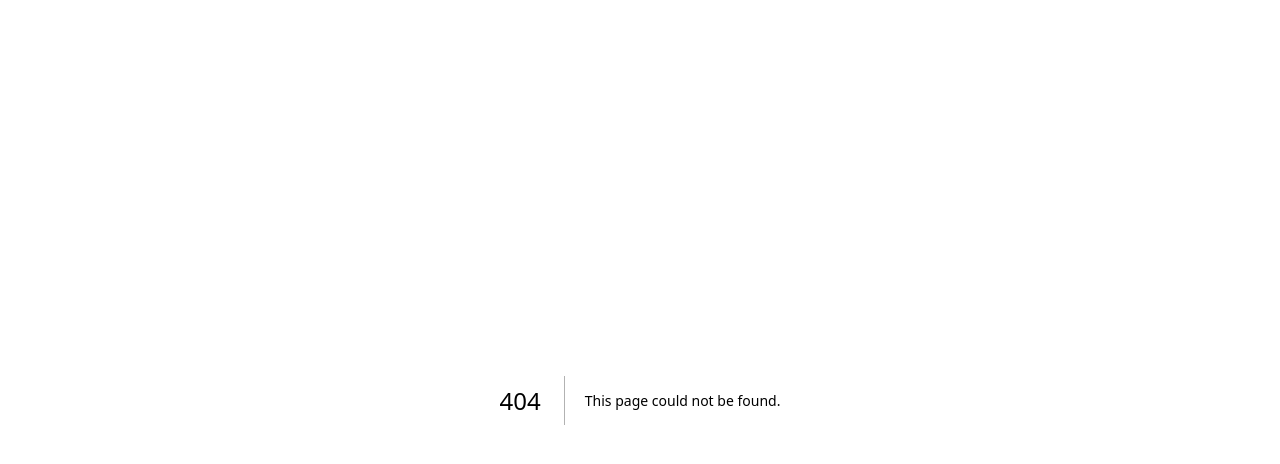
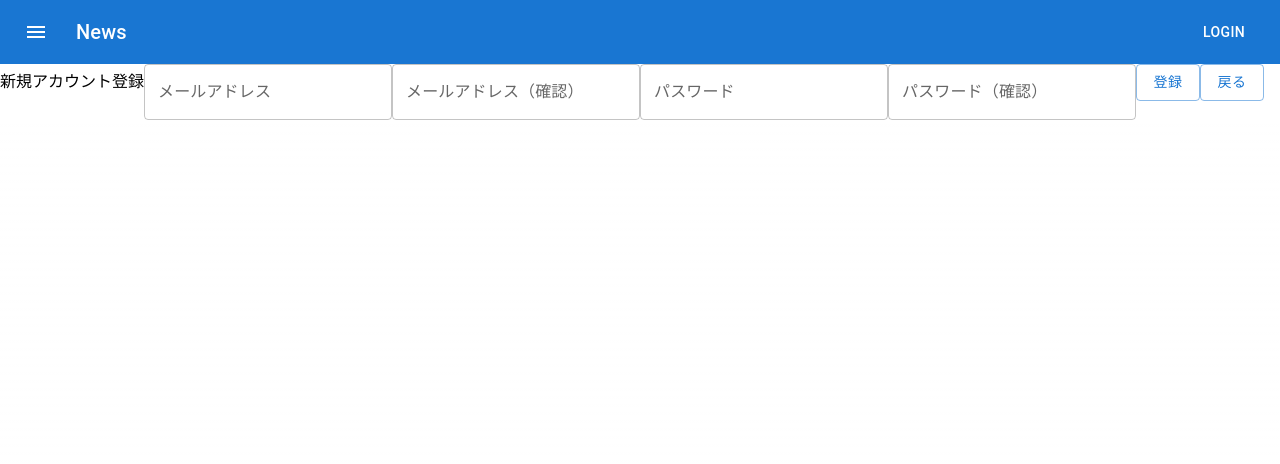
Before and after one commit to nagate/time-sheet, a Next.js app: page /settings/create-account in a window 1280 px wide. Before the commit this address had no page. Shown: the top 464 px of the page. Built offline with nearby package versions, Linux system fonts and the light colour scheme.

Commit message:
pwa,typescriptの導入

```diff
--- a/next.config.js
+++ b/next.config.js
@@ -2,3 +2,12 @@
 const nextConfig = {}
 
 module.exports = nextConfig
+
+const withPWA = require('next-pwa')
+
+module.exports = withPWA({
+  pwa: {
+    dest: 'public',
+    disable: process.env.NODE_ENV === 'development'
+  }
+})
--- a/src/app/layout.tsx
+++ b/src/app/layout.tsx
@@ -1,22 +1,23 @@
-import type { Metadata } from 'next'
-import { Inter } from 'next/font/google'
-import './globals.css'
+import type { Metadata } from "next";
+import { Inter } from "next/font/google";
+import "./globals.css";
 
-const inter = Inter({ subsets: ['latin'] })
+const inter = Inter({ subsets: ["latin"] });
 
 export const metadata: Metadata = {
-  title: 'Create Next App',
-  description: 'Generated by create next app',
-}
+  title: "Time Sheet",
+  description: "Manage Time Sheet",
+};
 
 export default function RootLayout({
   children,
 }: {
-  children: React.ReactNode
+  children: React.ReactNode;
 }) {
   return (
-    <html lang="en">
-      <body className={inter.className}>{children}</body>
+    <html lang="jp">
+      {/* <body className={inter.className}>{children}</body> */}
+      <body className="bg-white">{children}</body>
     </html>
-  )
+  );
 }
--- /dev/null
+++ b/src/app/login/page.tsx
@@ -0,0 +1,33 @@
+"use client";
+import ButtonAppBar from "@/components/organisms/buttonAppBar";
+import { Button, TextField } from "@mui/material";
+import { useRouter } from "next/navigation";
+
+export default function Login() {
+  const router = useRouter();
+
+  const onClicklogin = () => {
+    console.log("onClicklogin");
+  };
+
+  const onClickCreateAccount = () => {
+    console.log("onClickCreateAccount");
+    router.push("/settings/create-account");
+  };
+
+  return (
+    <>
+      <ButtonAppBar />
+      <div className="bg-white">
+        <TextField id="email" label="メールアドレス" variant="outlined" />
+        <TextField id="password" label="パスワード" variant="outlined" />
+        <Button variant="outlined" onClick={onClicklogin}>
+          ログイン
+        </Button>
+        <Button variant="outlined" onClick={onClickCreateAccount}>
+          新規登録
+        </Button>
+      </div>
+    </>
+  );
+}
--- /dev/null
+++ b/src/app/settings/create-account/page.tsx
@@ -0,0 +1,46 @@
+"use client";
+import ButtonAppBar from "@/components/organisms/buttonAppBar";
+import { Button, TextField } from "@mui/material";
+import { useRouter } from "next/navigation";
+
+export default function Page() {
+  const router = useRouter();
+
+  const onClickCreateAccount = () => {
+    console.log("onClickCreateAccount");
+    // ダイアログを表示
+    // メールに記載のリンクをクリックして認証してください。
+    // メールが送付されない場合は、再送信ボタンをクリックしてください
+  };
+
+  const onClickReturn = () => {
+    router.back();
+  };
+
+  return (
+    <>
+      <ButtonAppBar />
+      <div className="bg-white">
+        新規アカウント登録
+        <TextField id="email" label="メールアドレス" variant="outlined" />
+        <TextField
+          id="email-comfirm"
+          label="メールアドレス（確認）"
+          variant="outlined"
+        />
+        <TextField id="password" label="パスワード" variant="outlined" />
+        <TextField
+          id="password-confirm"
+          label="パスワード（確認）"
+          variant="outlined"
+        />
+        <Button variant="outlined" onClick={onClickCreateAccount}>
+          登録
+        </Button>
+        <Button variant="outlined" onClick={onClickReturn}>
+          戻る
+        </Button>
+      </div>
+    </>
+  );
+}
--- /dev/null
+++ b/src/components/organisms/buttonAppBar.tsx
@@ -0,0 +1,39 @@
+import * as React from "react";
+import AppBar from "@mui/material/AppBar";
+import Box from "@mui/material/Box";
+import Toolbar from "@mui/material/Toolbar";
+import Typography from "@mui/material/Typography";
+import Button from "@mui/material/Button";
+import IconButton from "@mui/material/IconButton";
+import MenuIcon from "@mui/icons-material/Menu";
+
+export default function ButtonAppBar() {
+  return (
+    <Box sx={{ flexGrow: 1 }}>
+      <AppBar position="static">
+        <Toolbar>
+          <IconButton
+            size="large"
+            edge="start"
+            color="inherit"
+            aria-label="menu"
+            sx={{ mr: 2 }}
+          >
+            <MenuIcon />
+          </IconButton>
+          <Typography variant="h6" component="div" sx={{ flexGrow: 1 }}>
+            News
+          </Typography>
+          <Button
+            color="inherit"
+            onClick={() => {
+              console.log("aa");
+            }}
+          >
+            Login
+          </Button>
+        </Toolbar>
+      </AppBar>
+    </Box>
+  );
+}
```
Also changed, not shown: package.json (+13 -7 lines), 1 other file (tests, documents, lock files or other folders).
